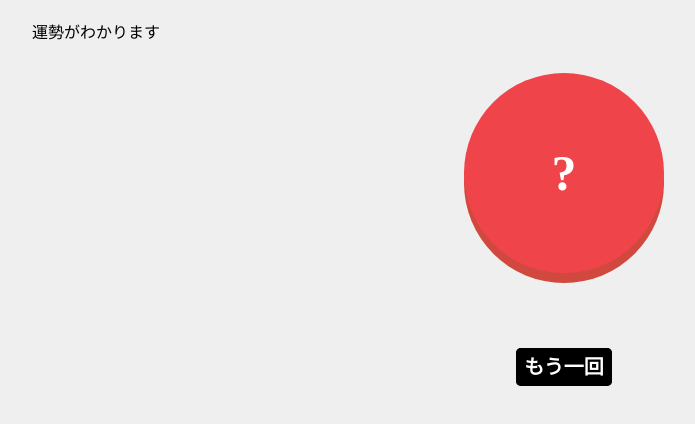
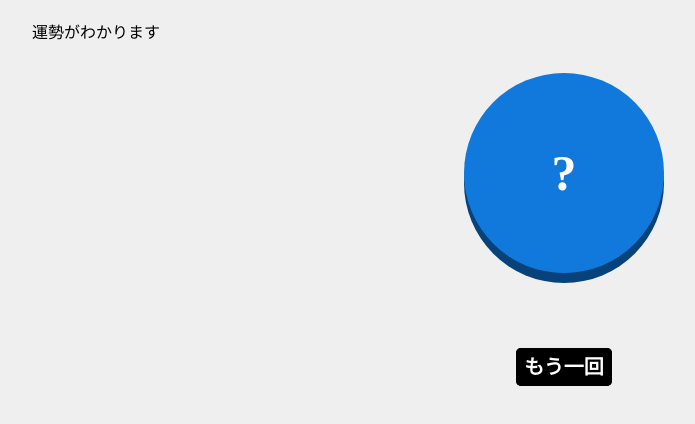
Before and after one commit to may-tech/js_practice2, a plain HTML site: page index.html in a window 1280 px wide. Shown: the part 70-494 px from the top of the page, without its empty margins (76-771 px from the left). Drawn offline with Linux system fonts and the light colour scheme.

Commit message:
[clean] ボタンのスタイル変更

```diff
--- a/css/styles.css
+++ b/css/styles.css
@@ -5,7 +5,7 @@ body{
 #btn{
   width:200px;
   height:200px;
-  background: #ef454a;
+  background: #1179db;
   border-radius:50%;
   margin:30px auto;
   text-align:center;
@@ -14,7 +14,7 @@ body{
   font-weight:bold;
   font-size:50px;
   cursor:pointer;
-  box-shadow:0 10px 0 #d1483e;
+  box-shadow:0 10px 0 #07427a;
   user-select:none;
 }
 
@@ -25,7 +25,7 @@ body{
 }
 
 #btn:active{
-  box-shadow:0 5px 0 #d1483e;
+  box-shadow:0 5px 0 #07427a;
   margin-top:35px;
 }
 
```
